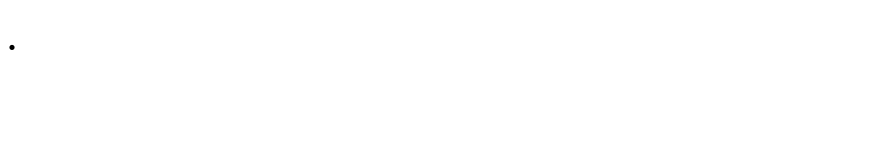
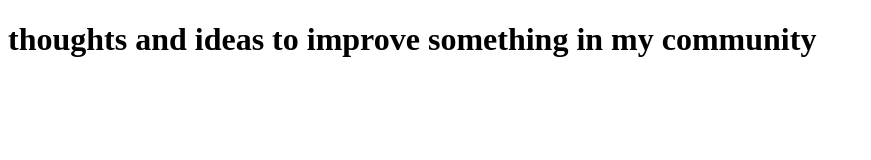
Before and after one commit to tzsmtn/lesson5_mini_activity, a plain HTML site: page index.html in a window 1280 px wide. Shown: the whole page, without its empty margins (0-871 px from the left). Drawn offline with Linux system fonts and the light colour scheme.

Commit message:
Update index.html

```diff
--- a/index.html
+++ b/index.html
@@ -5,6 +5,6 @@
   </head>
 
   <body>
-  <h1>.</h1>
+  <h1>thoughts and ideas to improve something in my community</h1>
 </body>
  </html>
```
